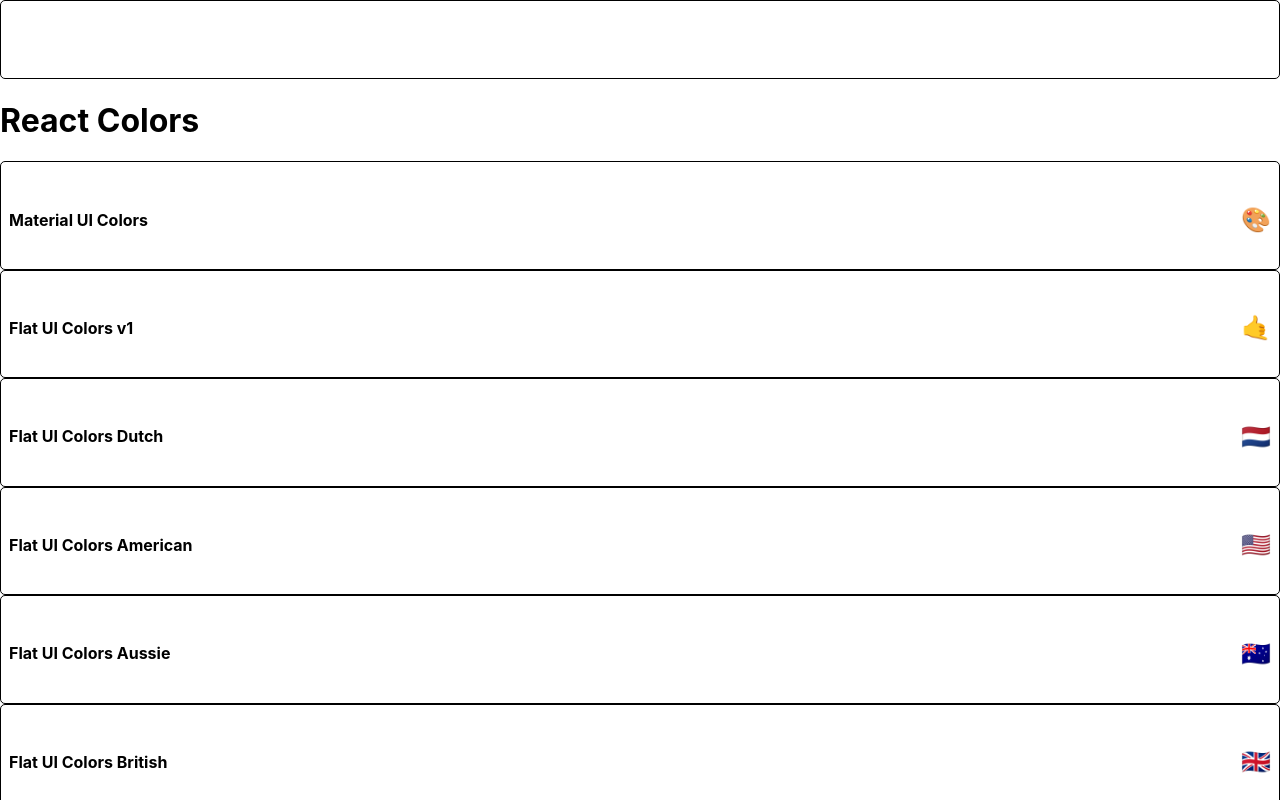
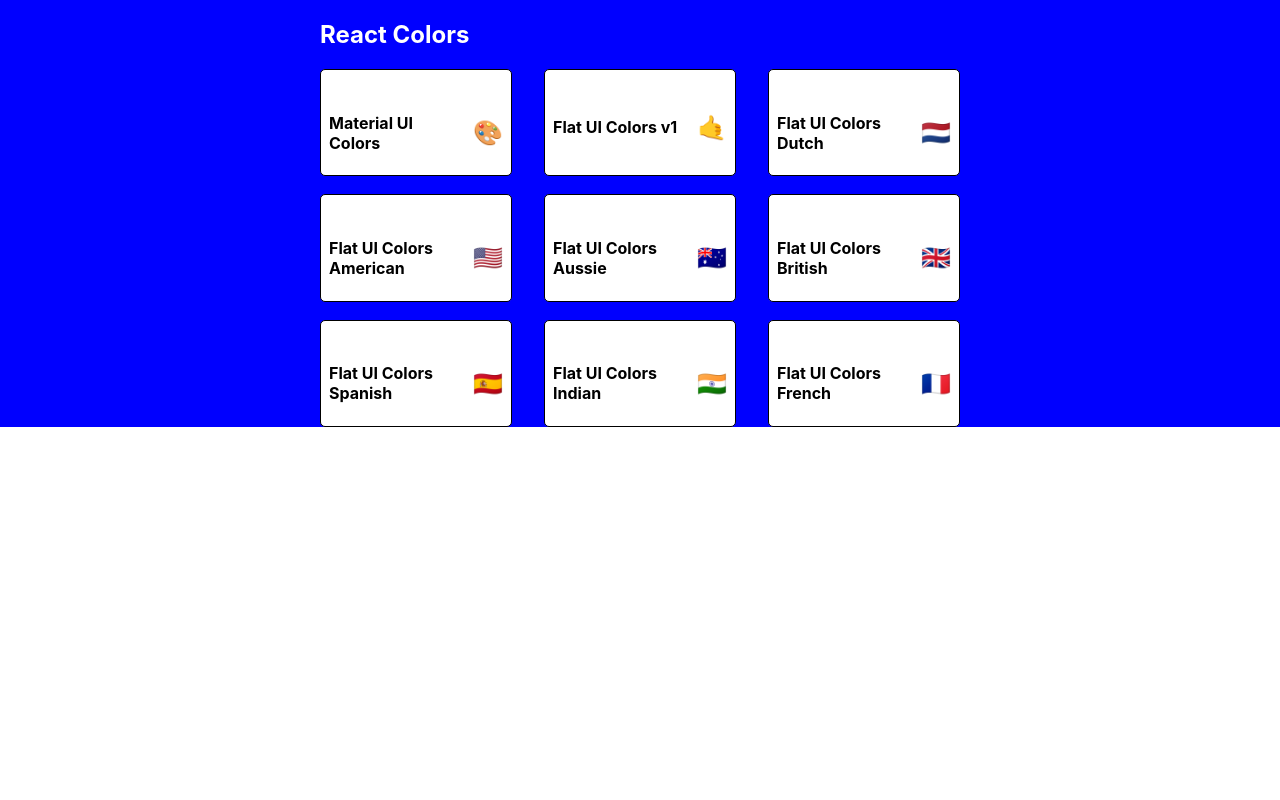
Before and after one commit to mpdevelops/react-colors, a React (Create React App) app: page / in a window 1280 px wide. Shown: the top 800 px of the page. Built offline with nearby package versions, Linux system fonts and the light colour scheme.

Commit message:
palettelist styling

```diff
--- a/src/PaletteList.js
+++ b/src/PaletteList.js
@@ -1,20 +1,56 @@
 import React, { Component } from "react";
 import MiniPalette from "./MiniPalette";
 import { Link } from "react-router-dom";
+import { withStyles } from "@material-ui/styles";
+
+const styles = {
+  root: {
+    backgroundColor: "blue",
+    height: "100%",
+    display: "flex",
+    alignItems: "flex-start",
+    justifyContent: "center",
+  },
+  container: {
+    width: "50%",
+    display: "flex",
+    alignItems: "flex-start",
+    flexDirection: "column",
+    flexWrap: "wrap",
+  },
+  nav: {
+    display: "flex",
+    width: "100%",
+    justifyContent: "space-between",
+    color: "white",
+  },
+  palettes: {
+    boxsizing: "border-box",
+    width: "100%",
+    display: "grid",
+    gridTemplateColumns: "repeat(3, 30%)",
+    gridGap: "5%",
+  },
+};
 
 class PaletteList extends Component {
   render() {
-    const { palettes } = this.props;
+    const { palettes, classes } = this.props;
     return (
-      <div>
-        <MiniPalette />
-        <h1>React Colors</h1>
-        {palettes.map((palette) => (
-          <MiniPalette {...palette} />
-        ))}
+      <div className={classes.root}>
+        <div className={classes.container}>
+          <nav className={classes.nav}>
+            <h1>React Colors</h1>
+          </nav>
+          <div className={classes.palettes}>
+            {palettes.map((palette) => (
+              <MiniPalette {...palette} />
+            ))}
+          </div>
+        </div>
       </div>
     );
   }
 }
 
-export default PaletteList;
+export default withStyles(styles)(PaletteList);
```
Also changed, not shown: 1 other file (tests, documents, lock files or other folders).
